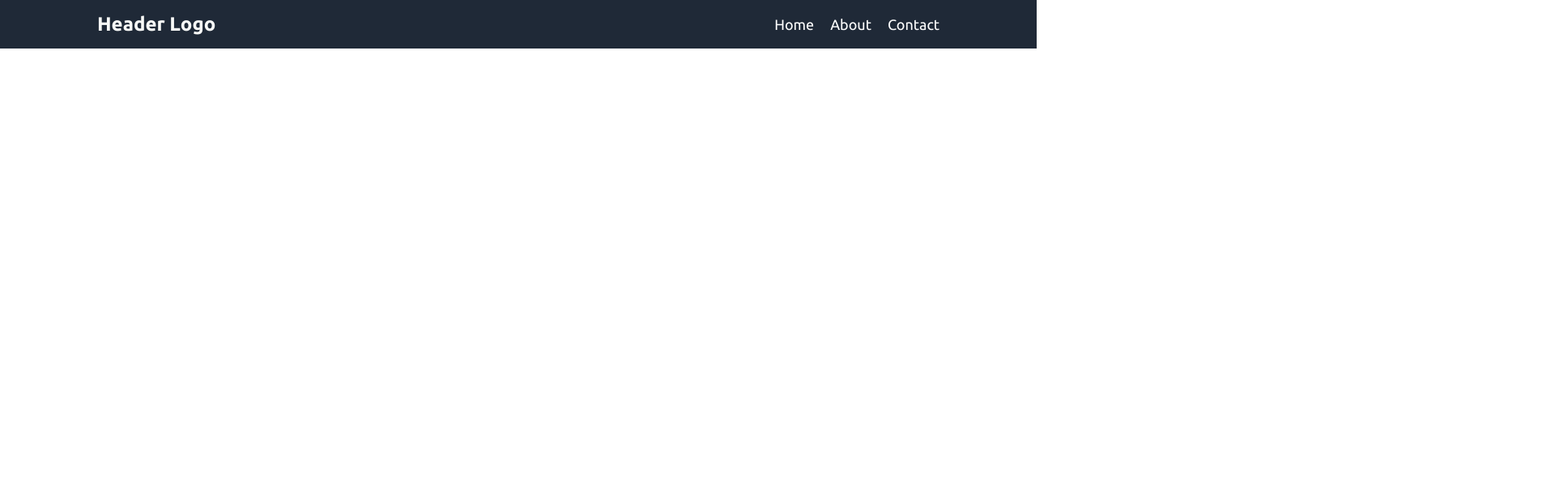
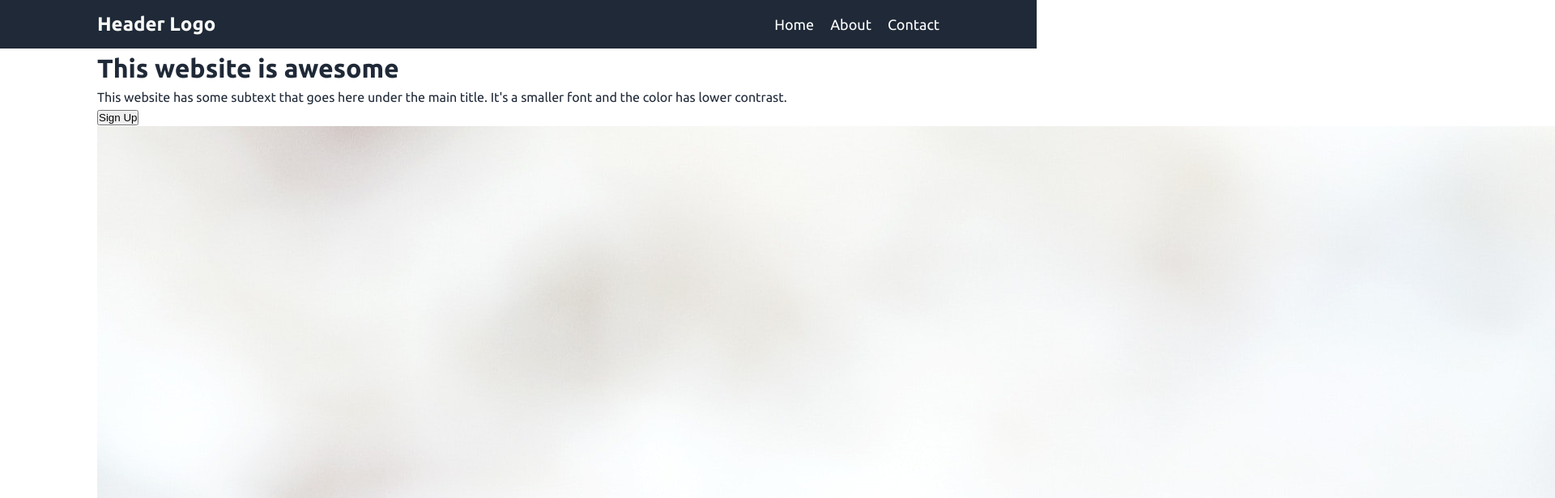
Before and after one commit to DougalMGU/landing-page, a plain HTML site: page index.html in a window 1280 px wide. Shown: the top 616 px of the page at 81% size, 1920 px wide, since content can reach past the window. Drawn offline with Linux system fonts and the light colour scheme.

Commit message:
Add img/ and header content in index.html

```diff
--- a/index.html
+++ b/index.html
@@ -25,6 +25,19 @@
         </div>
     </nav>
 
+    <header class="header">
+        <div class="container">
+            <div>
+                <h1>This website is awesome</h1>
+                <p>This website has some subtext that goes here
+                    under the main title. It's a smaller font
+                    and the color has lower contrast.
+                </p>
+                <button>Sign Up</button>
+            </div>
+            <img src="img/pexels-pixabay-50577.jpg" alt="Photo of an adorable hedgehog.">
+        </div>
+    </header>
 
 </body>
 </html>
```
Also changed, not shown: img/pexels-pixabay-50577.jpg (added).
